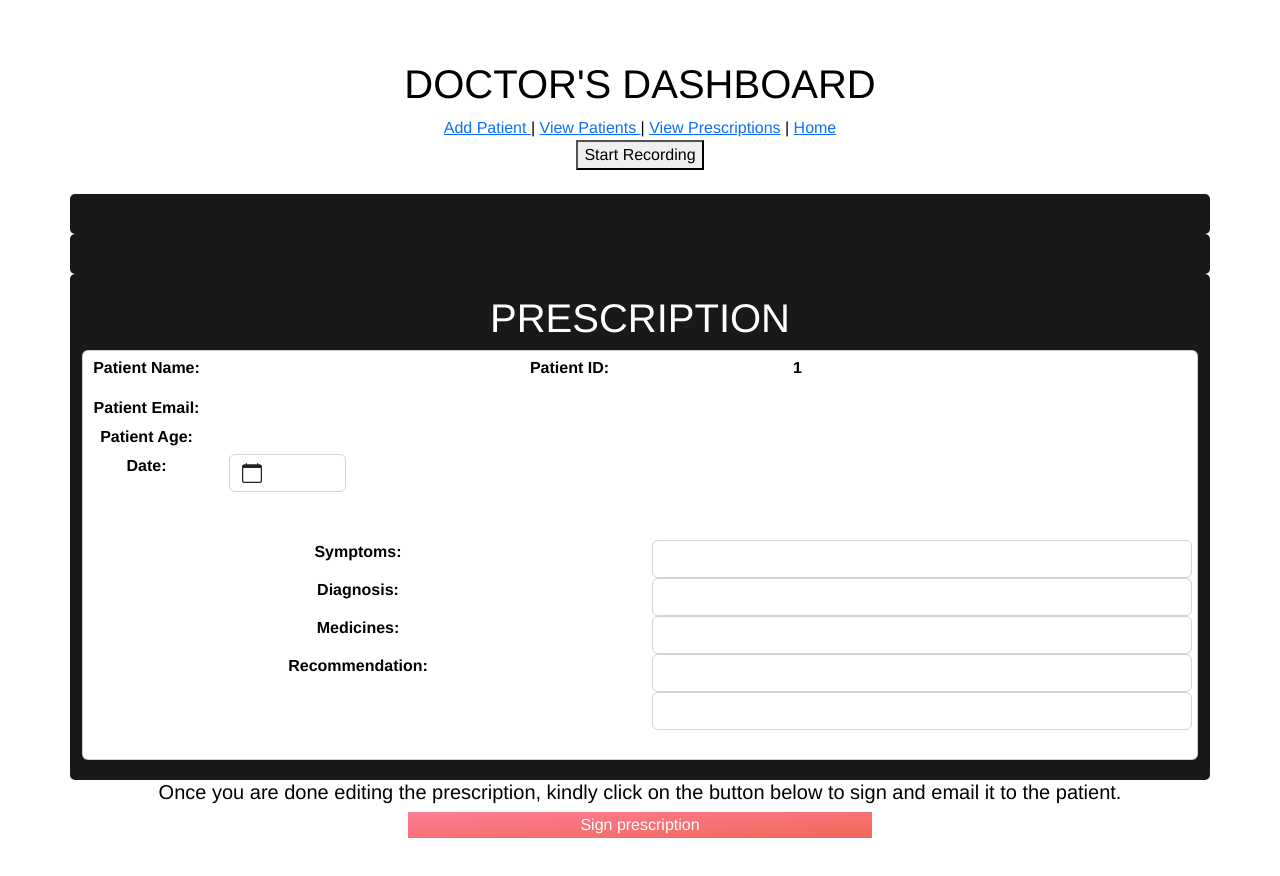
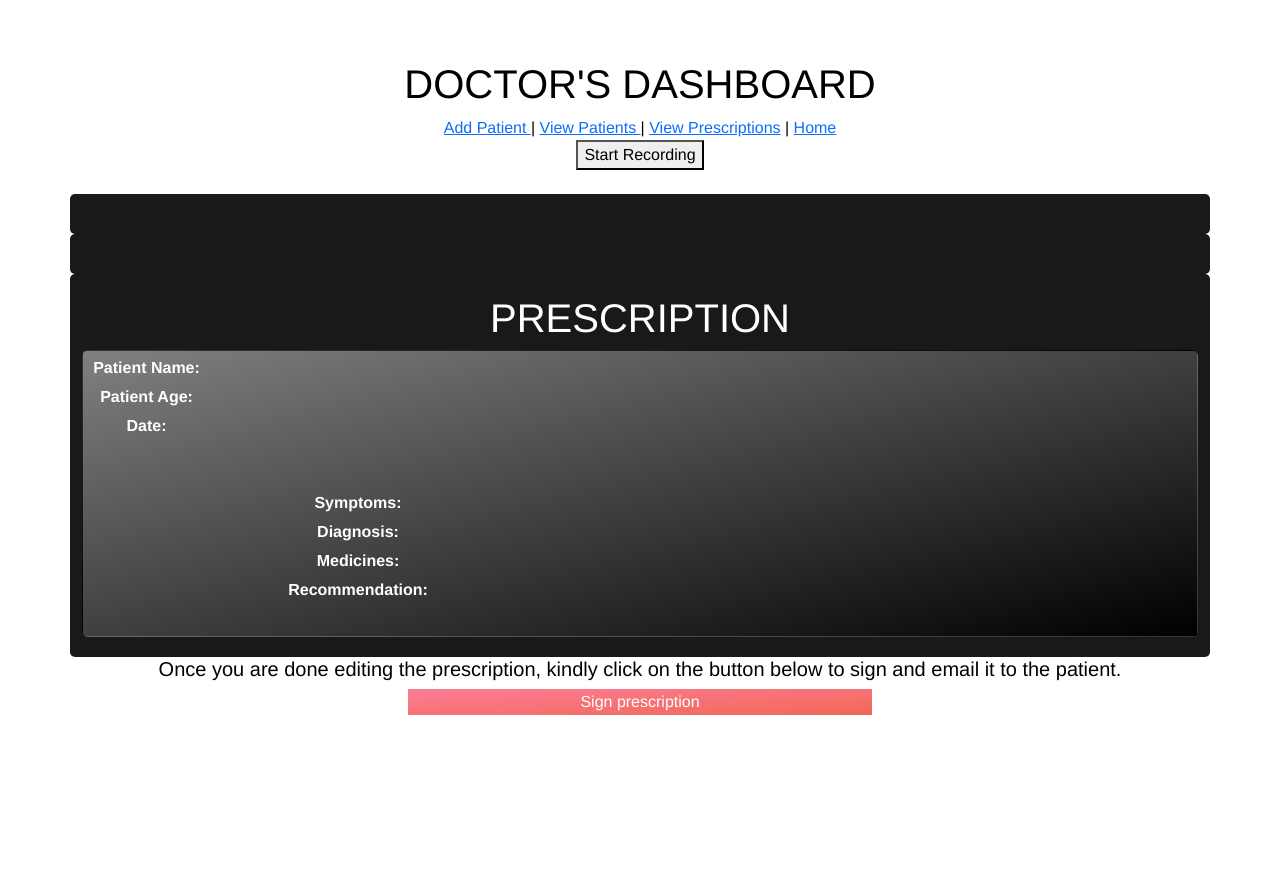
Before and after one commit to sidhee-hande/automated-prescription-generation, a Vue app in the folder frontend/: page /#/prescription/1 in a window 1280 px wide. Shown: the top 876 px of the page. After the commit the page ends 800 px from the top, so only its background shows below. Built offline with nearby package versions, Linux system fonts and the light colour scheme; what vue-speech would draw is missing.

Commit message:
got it to WORK!!

```diff
--- a/frontend/src/components/Prescription.vue
+++ b/frontend/src/components/Prescription.vue
@@ -16,7 +16,7 @@
         {{ this.transcription }}
       </label>
     </div>
-<!-- {{this.items}} -->
+
     <div id="pdf" class="container">
       <h1> PRESCRIPTION </h1>
       <div class="card">
@@ -28,41 +28,12 @@
                 <label>Patient Name: </label>
               </div>
               <div class="col">
-                <!-- <b-form-input type="text" v-if="items.edit" v-model="items.name" class="mb-2 mr-sm-2 mb-sm-0">
-                </b-form-input> -->
-                <p> {{ this.patientname}}</p>
+                <b-form-input type="text" v-if="items.edit" v-model="items.name" class="mb-2 mr-sm-2 mb-sm-0">
+                </b-form-input>
               </div>
             </div>
           </div>
-               <div class="col">
-            <div class="row">
-              <div class="col">
-                <label>Patient ID: </label>
-              </div>
-              <div class="col">
-                <!-- <b-form-input type="text" v-if="items.edit" v-model="items.name" class="mb-2 mr-sm-2 mb-sm-0">
-                </b-form-input> -->
-                <p> {{ this.patientid }}</p>
-              </div>
-            </div>
-          </div>
-          </div>
-          <div class="row">
-           <div class="col-md-3">
-            <div class="row">
-              <div class="col">
-                <label>Patient Email: </label>
-              </div>
-              <div class="col">
-                <!-- <b-form-input type="text" v-if="items.edit" v-model="items.name" class="mb-2 mr-sm-2 mb-sm-0">
-                </b-form-input> -->
-                <p> {{ this.patientemail}}</p>
-              </div>
-            </div>
-          </div>
-          </div>
-
-
+        </div>
         <div class="row">
           <div class="col-md-3">
             <div class="row">
@@ -70,8 +41,7 @@
                 <label>Patient Age: </label>
               </div>
               <div class="col">
-               <p> {{ this.patientage}}</p>
-                <!-- <b-form-input type="text" v-if="items.edit" v-model="items.age"></b-form-input> -->
+                <b-form-input type="text" v-if="items.edit" v-model="items.age"></b-form-input>
               </div>
             </div>
 
@@ -182,69 +152,70 @@ export default {
       enable: true,
       msg: 'Start Recording',
       transcription: '',
-      patientname: " ",
-      patientemail: " ",
-      patientid: " ",
-      patientage: " ",
-
+      fields: [
+        { key: "name", label: "Name" },
+        { key: "date", label: "Date" },
+        { key: "age", label: "Age" },
+        { key: "symptoms", label: "Symptoms" },
+        { key: "diagnosis", label: "Diagnosis" },
+        { key: "medicines", label: "Medicines" },
+        { key: "dosageofmedication ", label: "Dosage of Medication" },
+        { key: "frequencyofmedication", label: "Frequency of Medication" },
+        { key: 'edit', label: '' }
+      ],
       //      items: [
       //       {"age":"45 years old","date":"Mon, 07 Nov 2022","diagnosis":"Covid-19",
       // "dosageofmedication":"100mg ibuprofen ","frequencyofmedication":"ibuprofen twice daily ",
       // "medicines":"ibuprofen","name":"Jeff Bezos","symptoms":"chest pain,cough,fever", "edit": true, "signature": ""}
 
       //       ],
-      items:
+      items: [
         {
-          "patient_id": " ", "age": "", "email": " ",
-           "date": " ", "diagnosis": " ",
+          "age": " ", "date": " ", "diagnosis": " ",
           "dosageofmedication": " ", "frequencyofmedication": " ",
           "medicines": " ", "name": " ", "symptoms": " ", "edit": true, "signature": ""
         }
 
-      ,
+      ],
     }
   },
   mounted() {
-   // this.items = this.items.map(item => ({ ...item, isEdit: false }));
-    this.patientid = this.$route.params.id;
-    this.patientname = this.$route.params.name;
-    this.patientage = this.$route.params.age;
-    this.patientemail = this.$route.params.email;
-    this.items.patient_id= this.$route.params.id;
-    this.items.name = this.$route.params.name;
-    this.items.age= this.$route.params.age;
-    this.items.email = this.$route.params.email;
-
+    this.items = this.items.map(item => ({ ...item, isEdit: false }));
   },
   methods:
   {
-    sendEmail() {
-      var contactParams = {
-        patient_name: this.items.name,
-        from_email: "automatedprescriptions@gmail.com",
-        to_email: "skc86@cornell.edu"
+
+    sendEmail(pdf) {
+      var file3 = pdf.output('blob')
+
+      function getBase64(file) {
+        return new Promise((resolve, reject) => {
+          const reader = new FileReader();
+          reader.readAsDataURL(file);
+          reader.onload = () => resolve(reader.result);
+          reader.onerror = error => reject(error);
+        });
       }
-      emailjs.send('service_prgws4h', 'template_1xran0s', contactParams, 'wXlM_KPvNXTs0G7Kz')
-        .then((result) => {
-          console.log('SUCCESS!', result.text);
-        }, (error) => {
-          console.log('FAILED...', error.text);
-        });
+
+      var promise = getBase64(file3);
+      promise.then(function (result) {
+        console.log(result)
+      });
+
+
+
+
+
+
+
     },
     saveprescription() {
-      this.sendEmail()
+
       this.createPDF()
-       this.items.patient_id= this.patientid;
-    this.items.name = this.patientname;
-    this.items.age= this.patientage;
-    this.items.email = this.patientemail;
 
-      axios.post('http://localhost:5000/api/saveprescription',  { "prescription": this.items,
-      "patientname": this.patientname,
-      "patientage" :  this.patientage,
-      "patientemail": this.patientemail,
-      "patientid": this.patientid
-      } )
+
+
+      axios.post('http://localhost:5000/api/saveprescription', { "prescription": this.items })
     },
 
     createPDF() {
@@ -254,7 +225,6 @@ export default {
       let srcWidth = document.getElementById('pdf').scrollWidth;
       let margin = 30; // narrow margin - 1.27 cm (36);
       let scale = (pWidth - margin * 2) / srcWidth;
-
       pdf.html(document.getElementById('pdf'), {
         x: margin,
         y: margin,
@@ -262,9 +232,46 @@ export default {
           scale: scale,
         },
         callback: function () {
+          var file3 = pdf.output('blob')
+
+          function getBase64(file) {
+            return new Promise((resolve, reject) => {
+              const reader = new FileReader();
+              reader.readAsDataURL(file);
+              reader.onload = () => resolve(reader.result);
+              reader.onerror = error => reject(error);
+            });
+          }
+
+          var promise = getBase64(file3);
+          promise.then(function (result) {
+            console.log(result)
+
+            var contactParams = {
+              from_email: "automatedprescriptions@gmail.com",
+              to_email: "skc86@cornell.edu",
+              content: result
+            }
+
+            emailjs.send('service_prgws4h', 'template_1xran0s', contactParams, 'wXlM_KPvNXTs0G7Kz')
+              .then((result) => {
+                console.log('SUCCESS!', result.text);
+              }, (error) => {
+                console.log('FAILED...', error.text);
+              });
+          });
+
+
+
           pdf.save('Prescription.pdf')
         }
+
       });
+
+
+      //this.sendEmail(pdf)
+
+
     },
 
     editRowHandler(data) {
@@ -290,12 +297,6 @@ export default {
         this.enable = false
         axios.post('http://localhost:5000/api/generateprescription', { "transcript": this.transcription })
           .then(response => this.items = response.data);
-
-    this.items.patient_id= this.patientid;
-    this.items.name = this.patientname;
-    this.items.age= this.patientage;
-    this.items.email = this.patientemail;
-    console.log(this.items)
       }
     },
   }
@@ -328,13 +329,12 @@ th {
 
 pre {
   text-align: left;
-  color: black !important;
+  color: #d63384;
 }
 
 
 label {
   margin-bottom: 5px;
-  color: white !important;
 }
 
 input[type="submit"] {
@@ -346,11 +346,11 @@ input[type="submit"] {
 }
 
 .card {
-
+  background-image: linear-gradient(to bottom right, grey, black);
   border: 0;
   padding: 5px;
   margin: auto;
-
+  color: white !important;
   text-align: center;
 }
 
@@ -365,14 +365,14 @@ input[type="submit"] {
 }
 
 label {
-  color: black !important;
+  color: white;
   font-weight: bold;
   display: block;
   width: fit-content;
 }
 
 p {
-  color: black !important;
+  color: white;
   font-weight: bold;
   width: fit-content;
 
```
